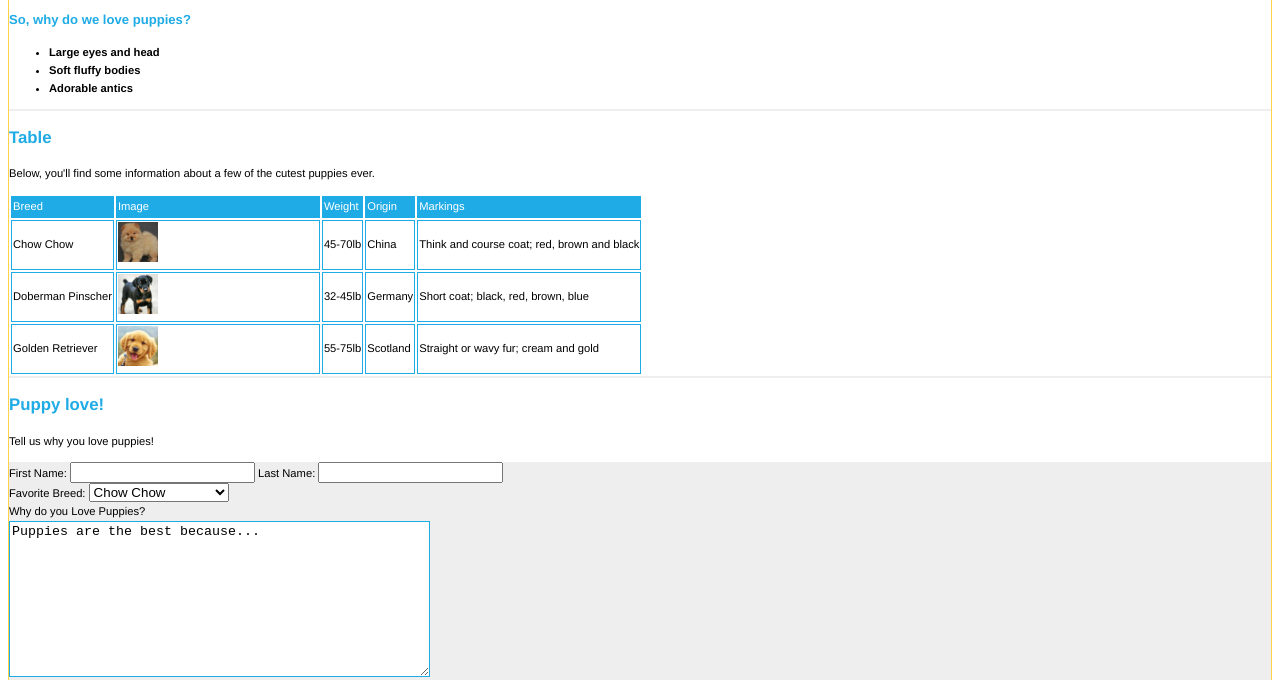
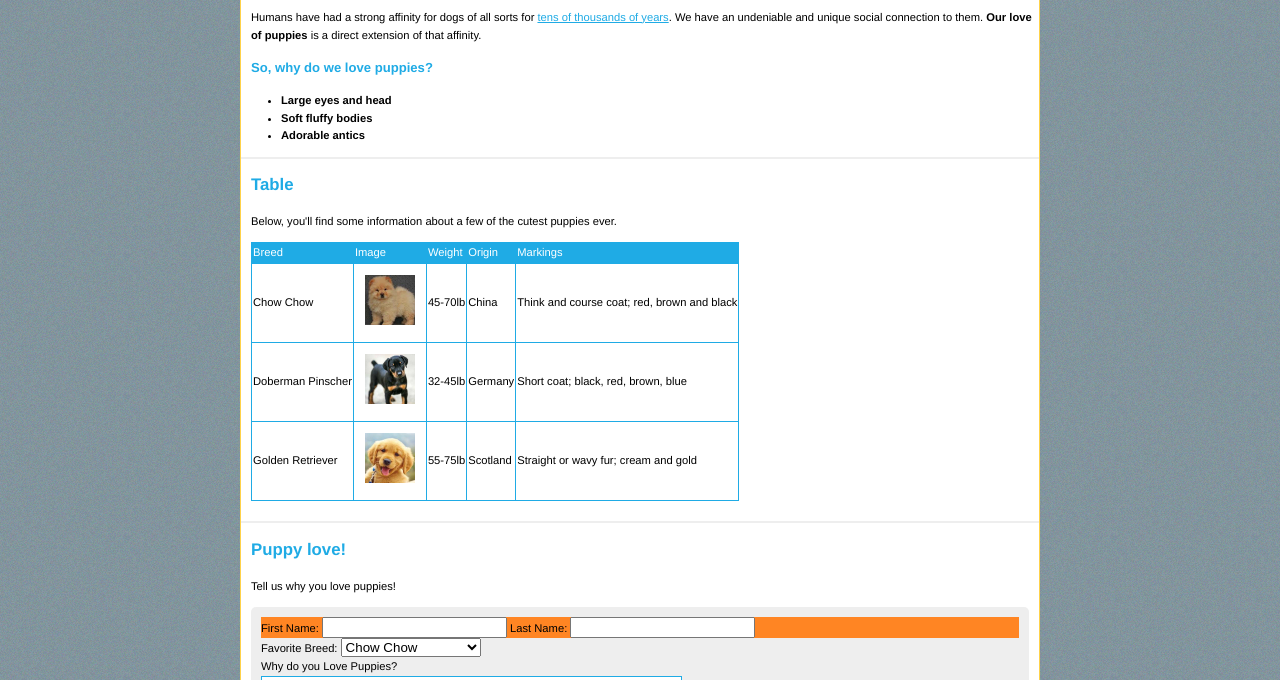
Before and after one commit to anniemaejenkins/Puppies, a plain HTML site: page index.html in a window 1280 px wide. Shown: the part 158-838 px from the top of the page. Drawn offline with Linux system fonts and the light colour scheme.

Commit message:
Revised puppy

```diff
--- a/style.css
+++ b/style.css
@@ -16,16 +16,25 @@
   box-sizing: border-box;
 }
 body {
-  border: 1px solid #ffd24a;
   font-family: Helvetica, Arial, sans-serif;
   font-size: 70%;
   line-height: 1.6;
+  background: url('img/bg.jpg')
 }
-
-
+body > div {
+  background-color: #FFFFFF;
+  max-width: 800px;
+  margin: 0 auto;
+    border: 1px solid #ffd24a;
+}
 
 header {
   background-color: rgb(253, 133, 52);
+  padding: 15px;
+}
+
+p > a{
+  color: #1fabe5
 }
 
 .main_navigation a{
@@ -34,6 +43,8 @@
   color: white;
   font-weight: bold;
   font-family: Helvetica, Arial, sans-serif;
+  border-radius: 5px;
+  text-decoration: none;
 }
 
 section {
@@ -48,21 +59,49 @@
   color: #1fabe5;
 }
 
+h3{
+  margin-left: 10px;
+}
+
 thead {
   background-color: #1fabe5;
   color: white;
   border: 1px solid black;
 }
-img {
-  max-width: 20%;
+table img {
+width: 50px;
+height: 50px;
+margin: 10px;
 }
 
 td {
   border: 1px solid #1fabe5;
 }
 
+table {
+  border-collapse: collapse;
+  column-width: 50px;
+  margin-left: 10px;
+  margin-bottom: 20px;
+}
+
+.name{
+  background-color: #ff8523
+}
+
+h2{
+  margin-left: 10px;
+}
+
+p{
+  margin-left: 10px;
+}
+
 form {
   background-color: #eee;
+  margin: 10px 10px;
+  border-radius: 5px;
+  padding: 10px;
 }
 
 textarea {
@@ -75,4 +114,6 @@
   padding: 10px;
   color: white;
   background-color: #1fabe5;
+  border-radius: 5px;
+  margin: 10px;
 }
```
